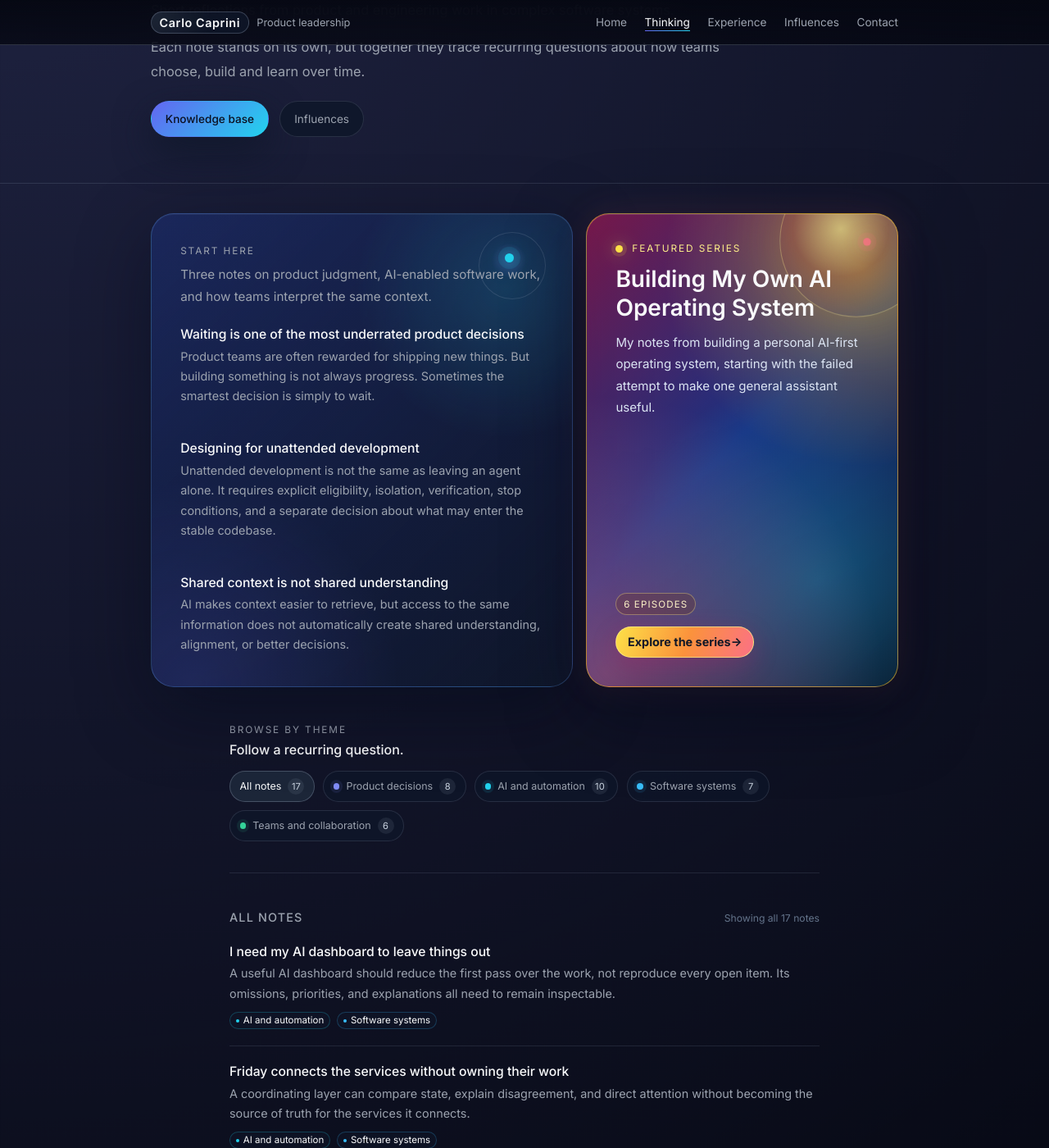
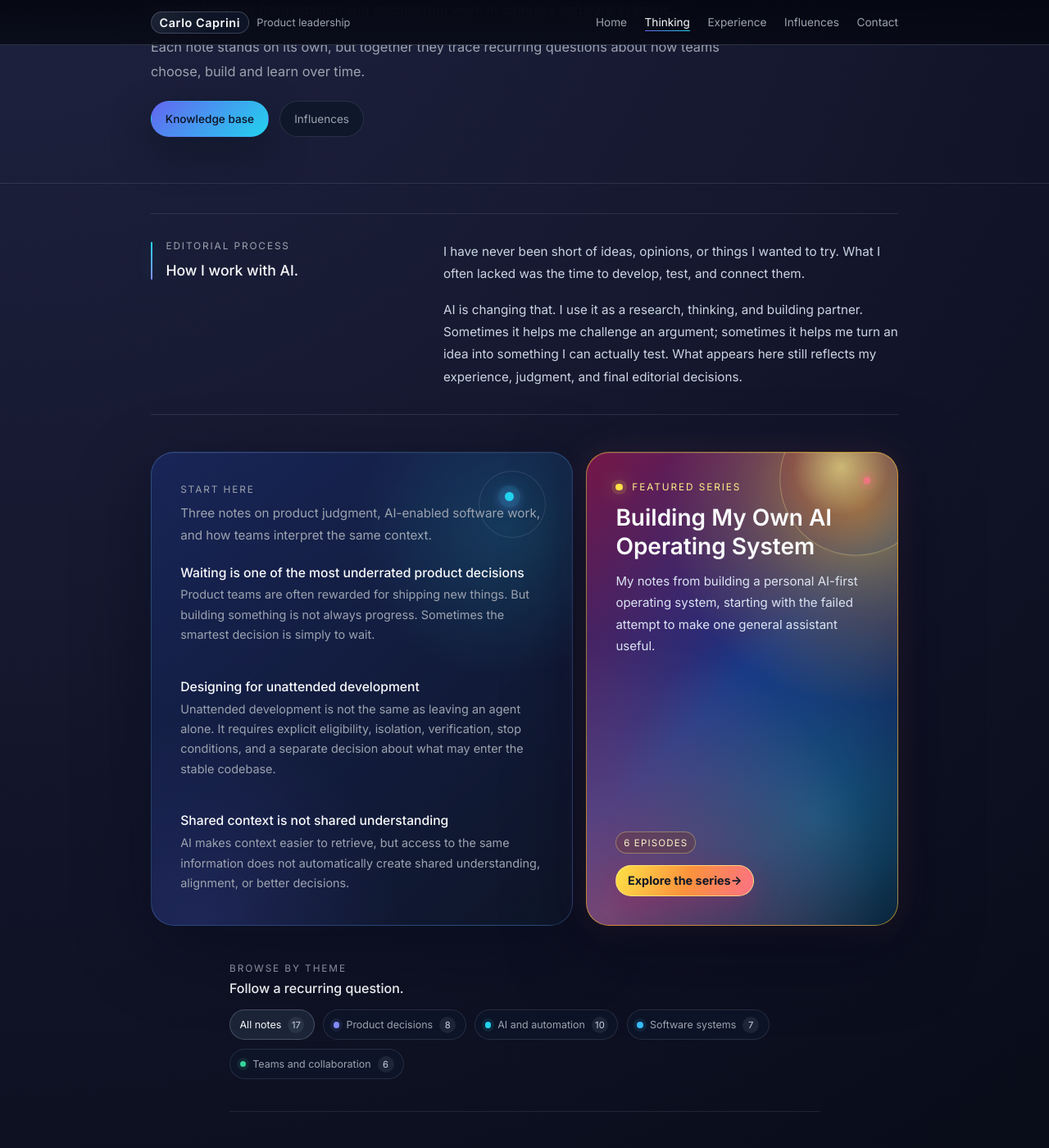
Before and after one commit to carlocaprini/carlocaprini.github.io, a Jekyll site: the page built from pages/thinking.md, in a window 1280 px wide and 1400 px high, scrolled down 292 px. Shown: the whole window at 82% size. Built offline with Jekyll 4.4.1, drawn with Linux system fonts in a browser that asks for light colours.

Commit message:
Add AI working process to Thinking

```diff
--- a/_layouts/thinking.html
+++ b/_layouts/thinking.html
@@ -35,6 +35,19 @@ layout: default
       {% if page.featured_series and page.featured_series.slug %}
         {% assign featured_series = site.data.series[page.featured_series.slug] %}
         {% assign series_notes = site.pages | where: "series", page.featured_series.slug | sort: "series_order" %}
+      {% endif %}
+      {% if page.ai_process %}
+      <section class="thinking-ai-process" aria-labelledby="thinking-ai-process-title">
+        <div class="thinking-ai-process-heading">
+          <div class="section-eyebrow">{{ page.ai_process.label }}</div>
+          <h2 class="thinking-ai-process-title" id="thinking-ai-process-title">{{ page.ai_process.title }}</h2>
+        </div>
+        <div class="thinking-ai-process-copy">
+          {% for paragraph in page.ai_process.paragraphs %}
+            <p>{{ paragraph }}</p>
+          {% endfor %}
+        </div>
+      </section>
       {% endif %}
       <div class="thinking-entry-grid">
       {% if page.start_here and page.start_here.articles %}
--- a/assets/css/main.css
+++ b/assets/css/main.css
@@ -520,6 +520,58 @@ main {
   height: 100%;
 }
 
+.thinking-ai-process {
+  display: grid;
+  grid-template-columns: minmax(13rem, 0.72fr) minmax(0, 1.28fr);
+  gap: 2.8rem;
+  align-items: start;
+  margin-bottom: 2.8rem;
+  padding: 2rem 0;
+  border-top: 1px solid var(--color-line);
+  border-bottom: 1px solid var(--color-line);
+}
+
+.thinking-ai-process-heading {
+  position: relative;
+  padding-left: 1.15rem;
+}
+
+.thinking-ai-process-heading::before {
+  content: "";
+  position: absolute;
+  top: 0.15rem;
+  bottom: 0.1rem;
+  left: 0;
+  width: 2px;
+  border-radius: 999px;
+  background: linear-gradient(to bottom, var(--accent-cyan), var(--accent-indigo));
+  box-shadow: 0 0 18px var(--accent-cyan-border);
+}
+
+.thinking-ai-process-title {
+  max-width: 14rem;
+  margin: 0.65rem 0 0;
+  color: var(--color-text);
+  font-size: 1.1rem;
+  font-weight: 500;
+  line-height: 1.45;
+}
+
+.thinking-ai-process-copy {
+  max-width: 39rem;
+}
+
+.thinking-ai-process-copy p {
+  margin: 0;
+  color: var(--color-text-secondary);
+  font-size: 0.95rem;
+  line-height: 1.8;
+}
+
+.thinking-ai-process-copy p + p {
+  margin-top: 1rem;
+}
+
 .selected-notes-panel {
   position: relative;
   overflow: hidden;
@@ -3077,6 +3129,7 @@ main {
   .home-help-layout,
   .home-map-header,
   .home-featured-grid,
+  .thinking-ai-process,
   .thinking-entry-grid,
   .series-overview {
     grid-template-columns: minmax(0, 1fr);
@@ -3086,6 +3139,14 @@ main {
   .home-featured-grid,
   .series-overview {
     gap: 1.35rem;
+  }
+
+  .thinking-ai-process {
+    gap: 1.2rem;
+  }
+
+  .thinking-ai-process-title {
+    max-width: none;
   }
 
   .series-visuals-header {
--- a/pages/thinking.md
+++ b/pages/thinking.md
@@ -14,6 +14,12 @@ hero:
   paragraphs:
     - Short reflections from product and engineering work in complex software systems.
     - Each note stands on its own, but together they trace recurring questions about how teams choose, build and learn over time.
+ai_process:
+  label: Editorial process
+  title: How I work with AI.
+  paragraphs:
+    - I have never been short of ideas, opinions, or things I wanted to try. What I often lacked was the time to develop, test, and connect them.
+    - AI is changing that. I use it as a research, thinking, and building partner. Sometimes it helps me challenge an argument; sometimes it helps me turn an idea into something I can actually test. What appears here still reflects my experience, judgment, and final editorial decisions.
 start_here:
   title: Start here
   description: Three notes on product judgment, AI-enabled software work, and how teams interpret the same context.
```
